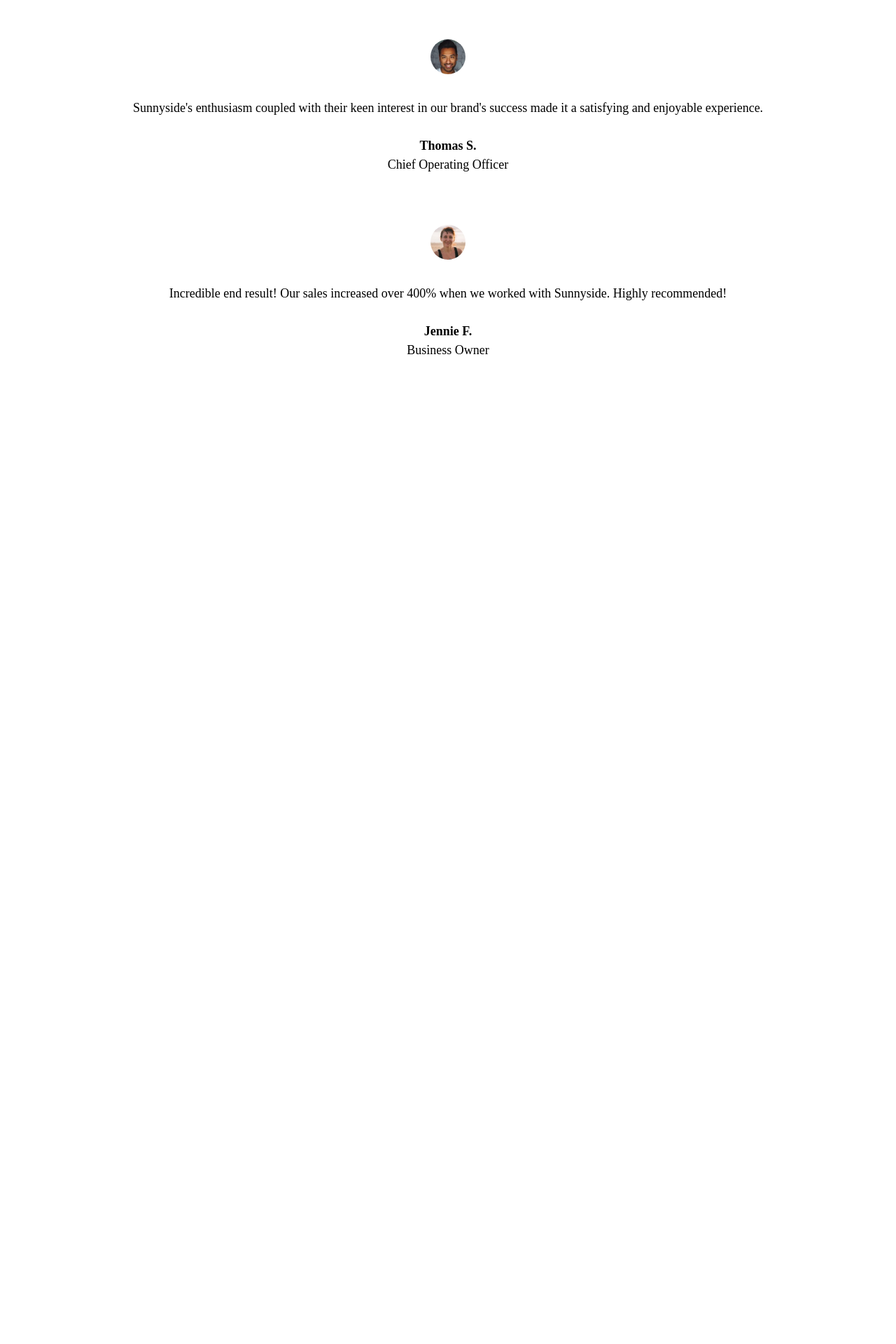
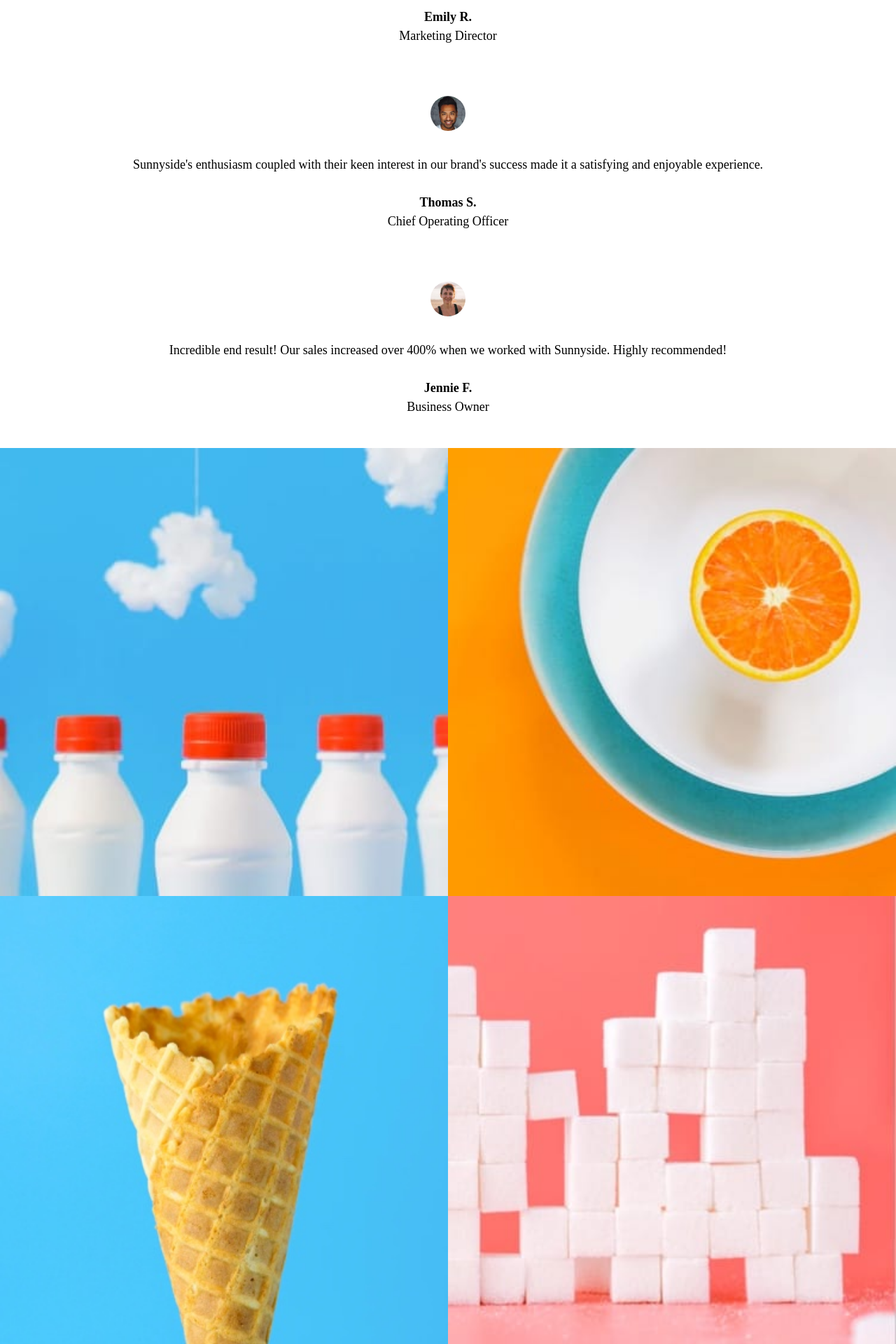
Before and after one commit to MikevPeeren/sunnyside-agency-landing-page, a Next.js app: page / in a window 1280 px wide. Shown: the part 9006-10926 px from the top of the page at 70% size. Before the commit the page ends 9565 px from the top, so only its background shows below. Built offline with nearby package versions, Linux system fonts and the light colour scheme.

Commit message:
:sparkles: added last 4 images

```diff
--- a/components/Testimonials.tsx
+++ b/components/Testimonials.tsx
@@ -3,7 +3,10 @@ import Image from "next/image";
 const Testimonials = () => {
   return (
     <div className="flex flex-col align-center justify-center text-center">
-      <section className="my-6">
+      <h1 className="my-6 tracking-widest text-gray-blue font-semibold">
+        CLIENT TESTIMONIALS
+      </h1>
+      <section className="m-6">
         <Image
           className="rounded-full"
           src="/image-emily.jpg"
@@ -21,7 +24,7 @@ const Testimonials = () => {
           <span className="text-">Marketing Director</span>
         </footer>
       </section>
-      <section className="my-6">
+      <section className="m-6">
         <Image
           className="rounded-full"
           src="/image-thomas.jpg"
@@ -39,7 +42,7 @@ const Testimonials = () => {
           <span className="text-">Chief Operating Officer</span>
         </footer>
       </section>
-      <section className="my-6">
+      <section className="m-6">
         <Image
           className="rounded-full my-4"
           src="/image-jennie.jpg"
--- a/pages/index.tsx
+++ b/pages/index.tsx
@@ -62,6 +62,46 @@ const Home: NextPage = () => {
             layout="responsive"
           />
           <Testimonials />
+          <div className="flex flex-row w-full">
+            <div className="w-2/4">
+              <Image
+                src="/mobile/image-gallery-milkbottles.jpg"
+                alt="header image"
+                width={100}
+                height={100}
+                layout="responsive"
+              />
+            </div>
+            <div className="w-2/4">
+              <Image
+                src="/mobile/image-gallery-orange.jpg"
+                alt="header image"
+                width={100}
+                height={100}
+                layout="responsive"
+              />
+            </div>
+          </div>
+          <div className="flex flex-row w-full">
+            <div className="w-2/4">
+              <Image
+                src="/mobile/image-gallery-cone.jpg"
+                alt="header image"
+                width={100}
+                height={100}
+                layout="responsive"
+              />
+            </div>
+            <div className="w-2/4">
+              <Image
+                src="/mobile/image-gallery-sugar-cubes.jpg"
+                alt="header image"
+                width={100}
+                height={100}
+                layout="responsive"
+              />
+            </div>
+          </div>
         </div>
       </main>
 
```
